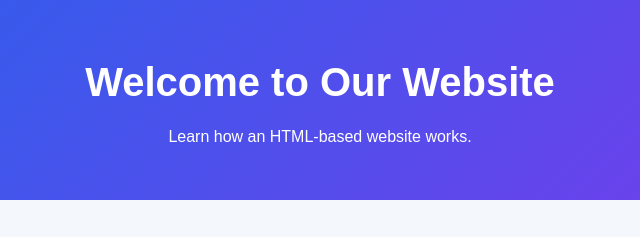
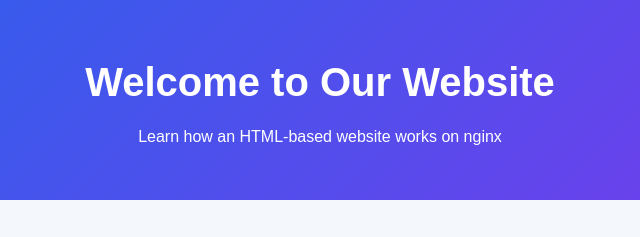
Before and after one commit to JitenPalaparthi/BMW-TECHWORKS-Training, a plain HTML site: page week-3/html-basic-demo/index.html in a window 1280 px wide. Shown: the top 237 px of the page, 320-960 px from the left. Drawn offline with Linux system fonts and the light colour scheme.

Commit message:
add examples

```diff
--- a/week-3/html-basic-demo/index.html
+++ b/week-3/html-basic-demo/index.html
@@ -99,7 +99,7 @@
         <h1>Welcome to Our Website</h1>
 
         <p>
-            Learn how an HTML-based website works.
+            Learn how an HTML-based website works on nginx
         </p>
     </div>
 
```
Also changed, not shown: 6 other files.
